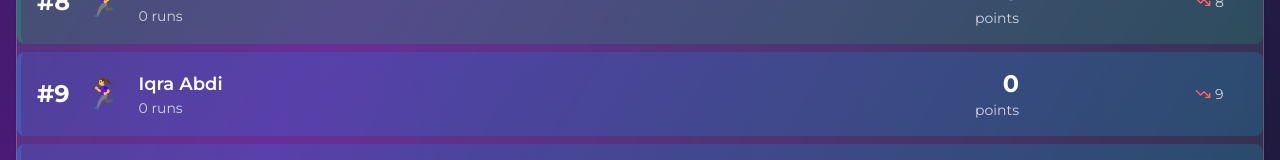
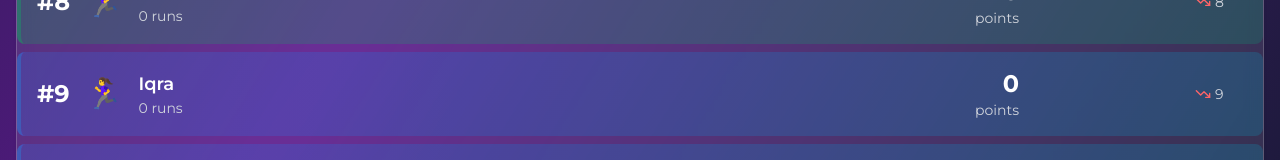
Before and after one commit to TroyMoses/leaderboard, a Next.js app: page /leaderboard in a window 1280 px wide. Shown: the part 1465-1625 px from the top of the page. Built offline with nearby package versions, Linux system fonts and the light colour scheme.

Commit message:
more players

```diff
--- a/app/agreements/page.tsx
+++ b/app/agreements/page.tsx
@@ -71,6 +71,12 @@ const runners = [
   "Daniel Astrav",
   "Brennan Baingana",
   "Caleb",
+  "Justine",
+  "Shahid",
+  "Iqra",
+  "Mercy",
+  "Nina",
+  "Hannah",
 ];
 
 export default function AgreementsPage() {
--- a/app/leaderboard/page.tsx
+++ b/app/leaderboard/page.tsx
@@ -101,7 +101,7 @@ const allRunners = [
   },
   {
     id: 9,
-    name: "Iqra Abdi",
+    name: "Iqra",
     position: 9,
     score: 0,
     avatar: "🏃‍♀️",
```
